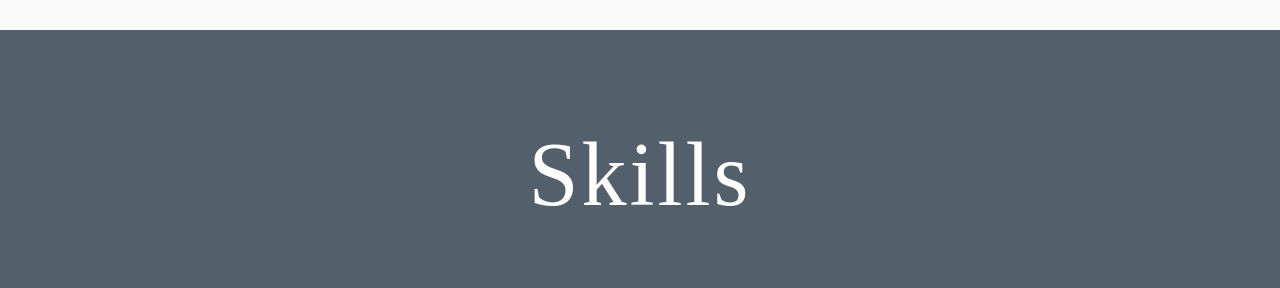
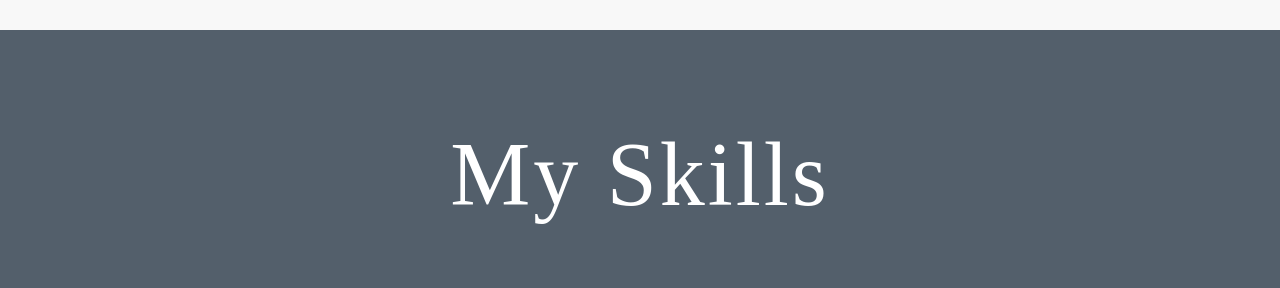
Before and after one commit to jsdelivrbot/Portfolio-7, a website: page public/index.html in a window 1280 px wide. Shown: the part 2600-2888 px from the top of the page. Drawn offline with Linux system fonts and the light colour scheme.

```diff
--- a/public/index.html
+++ b/public/index.html
@@ -50,7 +50,7 @@
     </div>
     <div id="skills-location"></div>
     <div id="skills-section-wrap">
-        <h3>Skills</h3>
+        <h3>My Skills</h3>
         <div id="skills-wrap">
             <div class="single-skill-wrap">
                 <img src="https://www.w3.org/html/logo/downloads/HTML5_Logo_512.png" />
```
